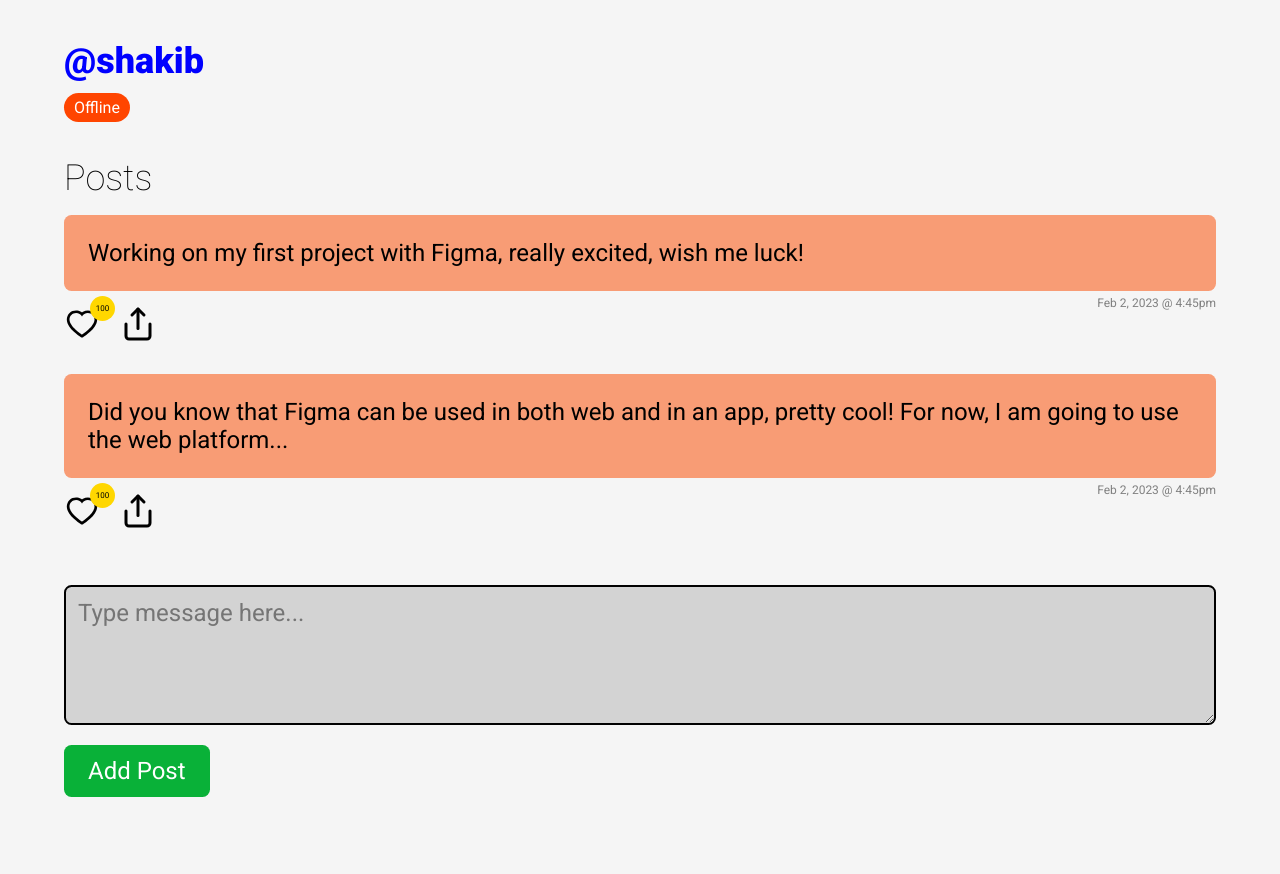
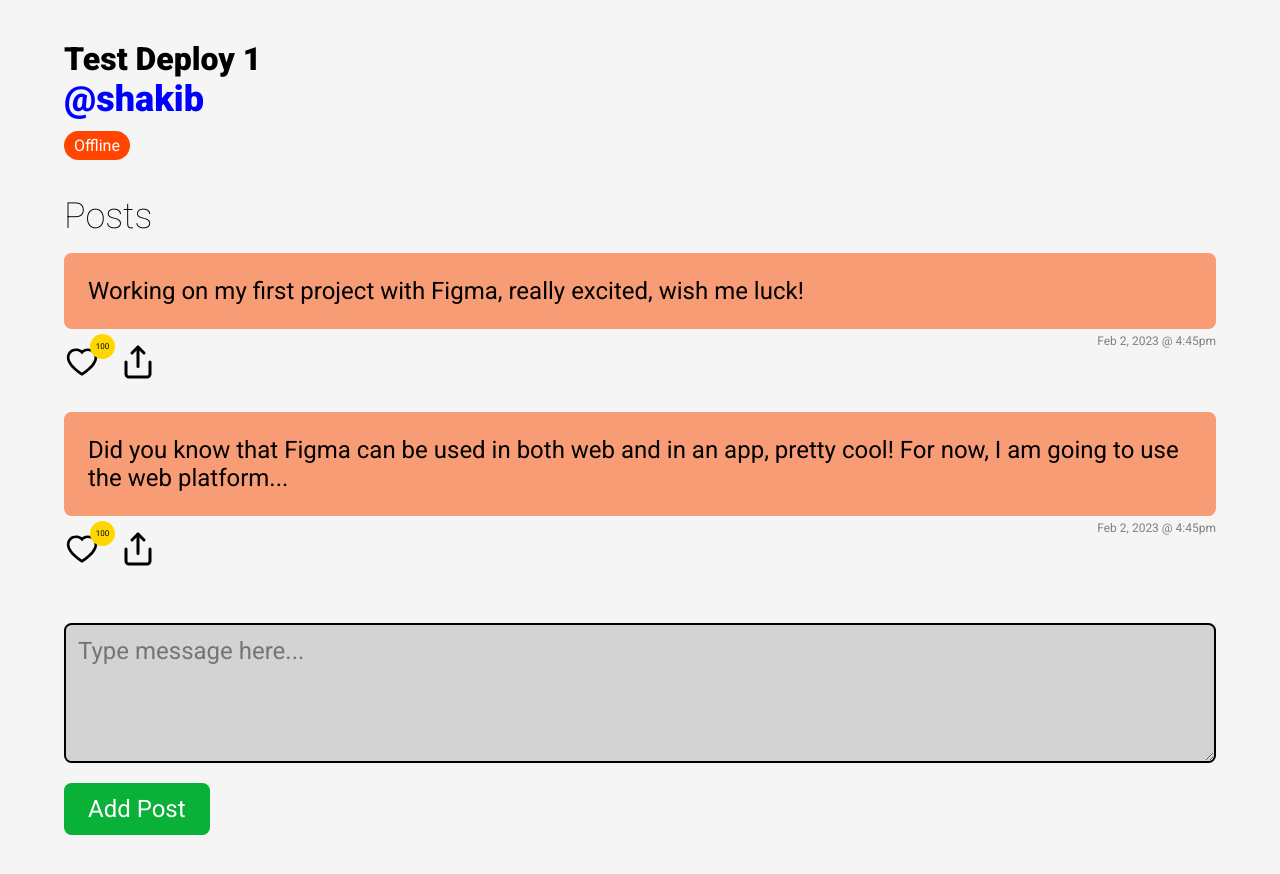
Before and after one commit to nsp-playground/tweeter20, a Next.js app: page / in a window 1280 px wide. Shown: the top 874 px of the page. Built offline with nearby package versions, Linux system fonts and the light colour scheme.

Commit message:
test deploy 1

```diff
--- a/src/pages/index.js
+++ b/src/pages/index.js
@@ -13,6 +13,7 @@ export default function Home() {
         <link rel="icon" href="/favicon.ico" />
       </Head>
       <main>
+        <h1>Test Deploy 1</h1>
         <section className="section top">
           <Profile username="shakib" status="Offline" />
         </section>
```
